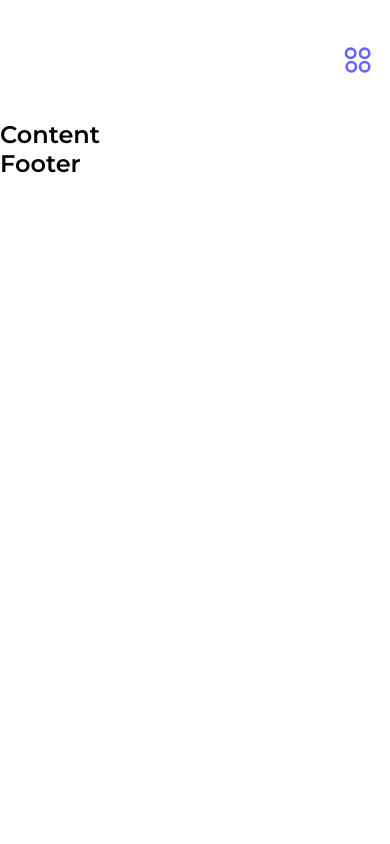
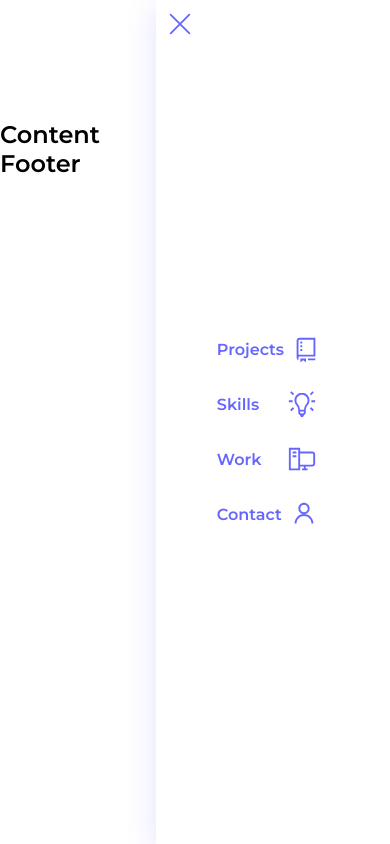
Before and after one commit to AnbarasanJ24/Personal-Portfolio, a React (Create React App) app: page / in a window 390 px wide. Both pictures are taken after a click on the element 358 px from the left and 60 px from the top of the page. Built offline with nearby package versions, Linux system fonts and the light colour scheme.

Commit message:
Completed header

```diff
--- a/src/components/header/mobile/index.js
+++ b/src/components/header/mobile/index.js
@@ -1,10 +1,36 @@
+/* eslint-disable jsx-a11y/alt-text */
 import React from "react";
-
+import close from '../../../assets/close.svg';
+import project from '../../../assets/project.svg';
+import skills from '../../../assets/skills.svg';
+import work from '../../../assets/work.svg';
+import contact from '../../../assets/contact.svg';
+import './mobile.css';
 
 const Mobile = ({ isOpen, setIsOpen }) => {
     return (
         <div className="mobile">
-
+            <div className="close" onClick={() => setIsOpen(!isOpen)}>
+                <img src={close} alt="close" />
+            </div>
+            <div className="mobile_options">
+                <a href="#project" className="mobile_option">
+                    <h4>Projects</h4>
+                    <img src={project} />
+                </a>
+                <a href="#skills" className="mobile_option">
+                    <h4>Skills</h4>
+                    <img src={skills} />
+                </a>
+                <a href="#work" className="mobile_option">
+                    <h4>Work</h4>
+                    <img src={work} />
+                </a>
+                <a href="#contact" className="mobile_option">
+                    <h4>Contact</h4>
+                    <img src={contact} />
+                </a>
+            </div>
         </div>
     )
 }
--- a/src/components/header/mobile/mobile.css
+++ b/src/components/header/mobile/mobile.css
@@ -0,0 +1,32 @@
+.mobile {
+    background-color: white;
+    height: 100vh;
+    width: 60vw;
+    position: absolute;
+    top: 0;
+    right: 0;
+    box-shadow: rgb(102 102 255 / 18%) 0px 7px 29px 0px;
+}
+
+.mobile_options {
+    display: flex;
+    flex-direction: column;
+    align-content: center;
+    justify-content: center;
+    height: 90vh;
+    gap: 25px;
+}
+
+.mobile_option {
+    display: flex;
+    justify-content: space-between;
+    align-items: center;
+    grid-gap: 7px;
+    gap: 7px;
+    width: 43%;
+    margin: 0 26%;
+}
+
+.close {
+    padding: 10px;
+}
```
Also changed, not shown: src/assets/close.svg.
